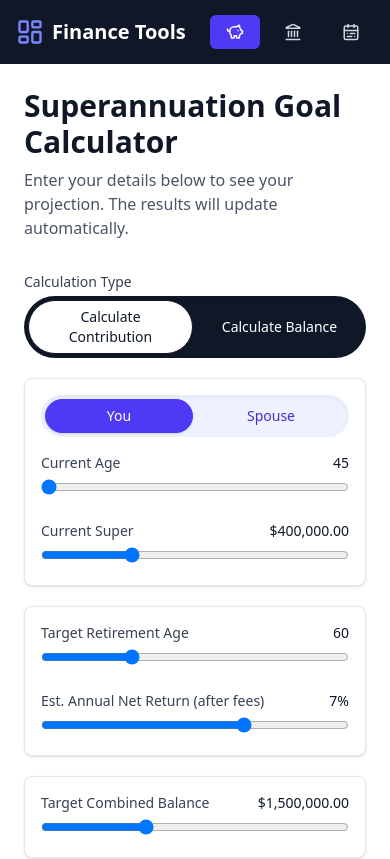
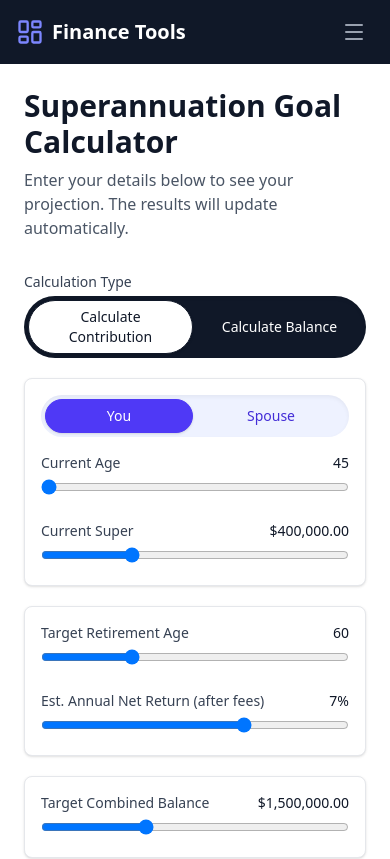
Before and after one commit to vbhargav80/fin-planner, a React (Vite) app: page / in a window 390 px wide. Shown: the top 859 px of the page. Built offline with nearby package versions, Linux system fonts and the light colour scheme.

Commit message:
feat: add responsive menu toggle to Navbar for improved mobile navigation

```diff
--- a/src/components/common/Navbar.tsx
+++ b/src/components/common/Navbar.tsx
@@ -1,9 +1,10 @@
-// File: 'src/components/common/Navbar.tsx'
-import React from 'react';
-import { Landmark, LayoutDashboard, CalendarRange, PiggyBank } from 'lucide-react';
+import React, { useState } from 'react';
+import { Landmark, LayoutDashboard, CalendarRange, PiggyBank, Menu, X } from 'lucide-react';
 import type { NavbarProps } from '../../types/common.types';
 
 export const Navbar: React.FC<NavbarProps> = ({ activeCalculator, onNavigate }) => {
+    const [isMenuOpen, setIsMenuOpen] = useState(false);
+
     const navItems = [
         { id: 'super' as const, name: 'Super Calculator', icon: PiggyBank },
         { id: 'homeLoan' as const, name: 'Amortization', icon: Landmark },
@@ -12,16 +13,16 @@ export const Navbar: React.FC<NavbarProps> = ({ activeCalculator, onNavigate })
 
     return (
         <nav className="bg-gray-900 text-white shadow-lg">
-            <div className="w-full mx-0 px-0">
-                <div className="flex items-center justify-start h-16">
-                    <div className="flex items-center gap-6 pl-4">
+            <div className="w-full mx-0 px-4">
+                <div className="flex items-center justify-between h-16">
+                    <div className="flex items-center gap-6">
                         <div className="flex items-center gap-2">
                             <LayoutDashboard size={28} className="text-indigo-400" />
                             <span className="text-xl font-bold text-white flex items-center gap-2">
                                 Finance Tools
                             </span>
                         </div>
-                        <div className="flex items-center space-x-2">
+                        <div className="hidden md:flex items-center space-x-2">
                             {navItems.map((item) => (
                                 <button
                                     key={item.id}
@@ -33,13 +34,44 @@ export const Navbar: React.FC<NavbarProps> = ({ activeCalculator, onNavigate })
                                     }`}
                                 >
                                     <item.icon size={18} />
-                                    <span className="font-medium hidden sm:inline">{item.name}</span>
+                                    <span className="font-medium">{item.name}</span>
                                 </button>
                             ))}
                         </div>
                     </div>
+                    <div className="md:hidden flex items-center">
+                        <button
+                            onClick={() => setIsMenuOpen(!isMenuOpen)}
+                            className="inline-flex items-center justify-center p-2 rounded-md text-gray-400 hover:text-white hover:bg-gray-700 focus:outline-none focus:ring-2 focus:ring-inset focus:ring-white"
+                        >
+                            {isMenuOpen ? <X size={24} /> : <Menu size={24} />}
+                        </button>
+                    </div>
                 </div>
             </div>
+            {isMenuOpen && (
+                <div className="md:hidden">
+                    <div className="px-2 pt-2 pb-3 space-y-1 sm:px-3">
+                        {navItems.map((item) => (
+                            <button
+                                key={item.id}
+                                onClick={() => {
+                                    onNavigate(item.id);
+                                    setIsMenuOpen(false);
+                                }}
+                                className={`w-full text-left flex items-center gap-3 px-3 py-2 rounded-md text-base font-medium transition-colors ${
+                                    activeCalculator === item.id
+                                        ? 'bg-indigo-600 text-white'
+                                        : 'text-gray-300 hover:bg-gray-800 hover:text-white'
+                                }`}
+                            >
+                                <item.icon size={20} />
+                                <span>{item.name}</span>
+                            </button>
+                        ))}
+                    </div>
+                </div>
+            )}
         </nav>
     );
 };
```
